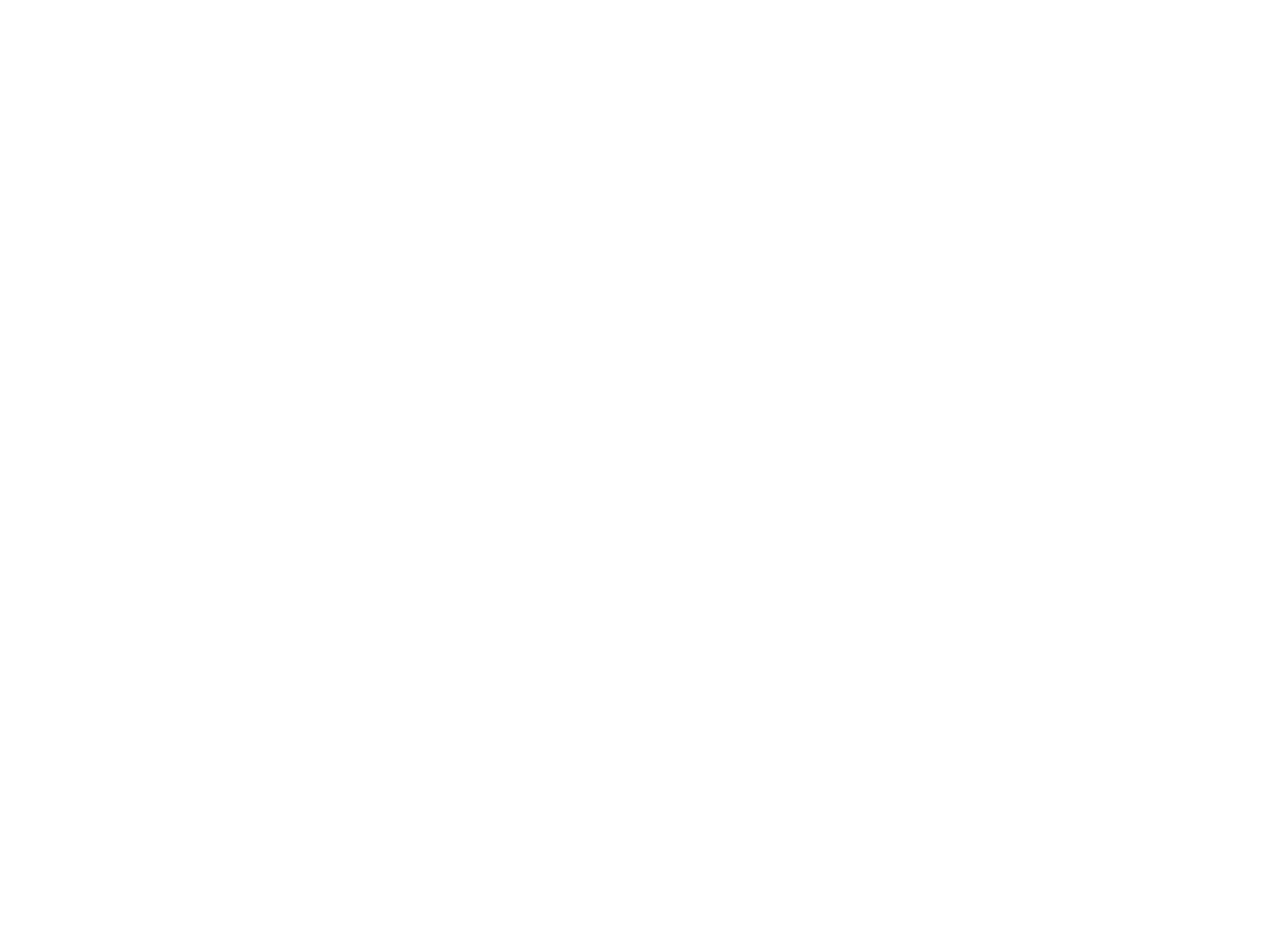
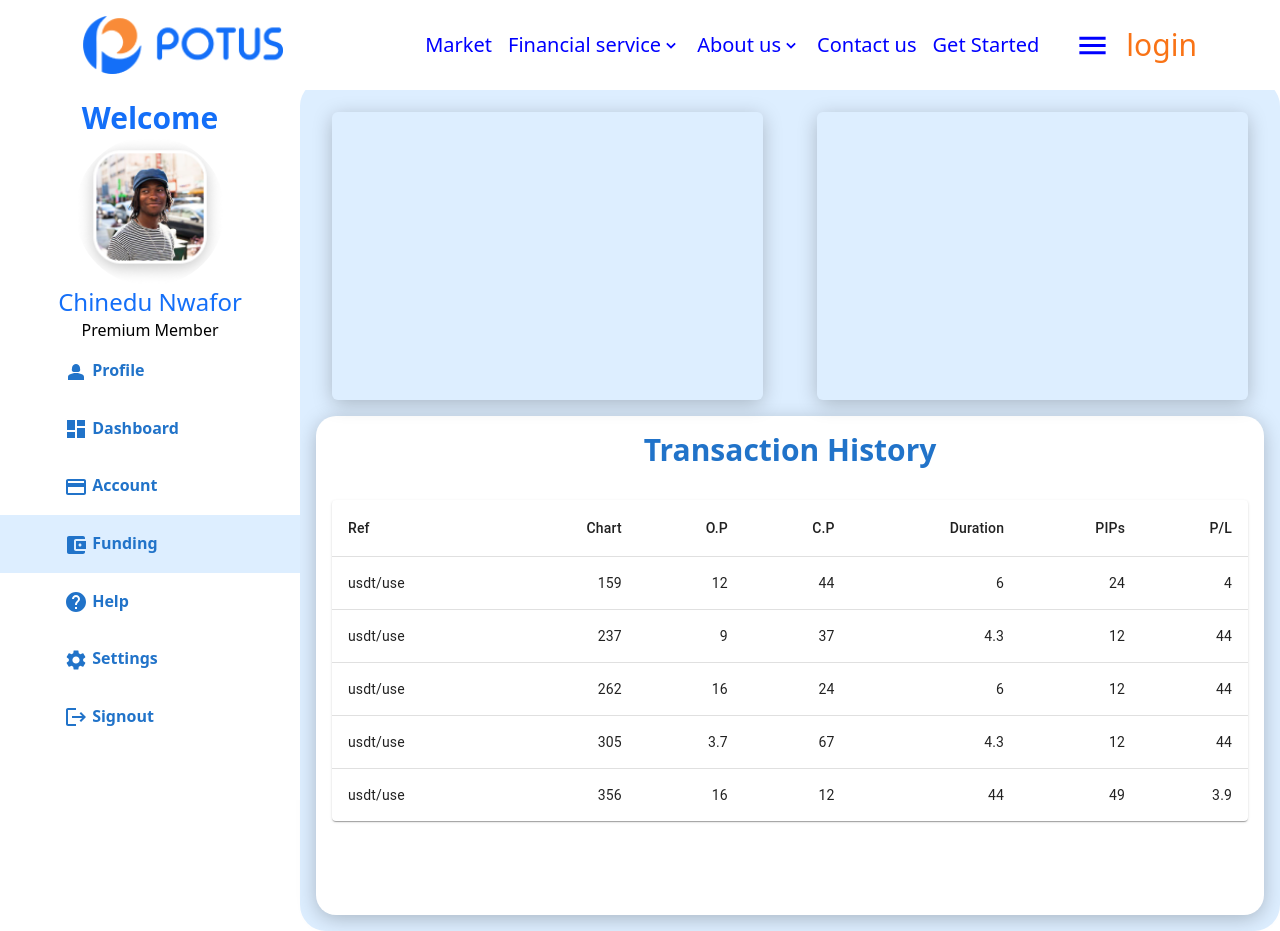
Before and after one commit to romeoscript/fitted_resources, a React (Vite) app: page /dashboards/funding in a window 1280 px wide. Before the commit this address had no page. Before the commit the page ends 800 px from the top, so only its background shows below. Built offline with nearby package versions, Linux system fonts and the light colour scheme.

Commit message:
feat:done

```diff
--- a/src/App.jsx
+++ b/src/App.jsx
@@ -8,6 +8,7 @@
 import Login from "./pages/Login";
 import Dashboard from "./pages/Dashboard";
 import Accounts from "./components/dashboard/pages/Accounts";
+import Funding from "./components/dashboard/pages/Funding";
 
 function App() {
   return (
@@ -18,6 +19,7 @@
         <Route path="/login" element={<Login />} />
         <Route path="/dashboard" element={<Dashboard />} />
         <Route path="/dashboards/account" element={<Accounts />} />
+        <Route path="/dashboards/funding" element={<Funding />} />
       </Routes>
     </>
   );
--- a/src/components/dashboard/Balance.jsx
+++ b/src/components/dashboard/Balance.jsx
@@ -2,8 +2,10 @@
 import bg from "../../assets/bg.png";
 import Donut from "./Donut";
 import PositionTable from "./PositionTable";
+import { useLocation } from "react-router-dom";
 
 const Balance = () => {
+  const location = useLocation();
   return (
     <div className="flex items-center justify-between gap-4 p-[1rem]">
       <aside
@@ -44,7 +46,8 @@
           </figure>
         </div>
       </aside>
-      {/* <aside
+      {location.pathname === "/dashboard" && (
+        <aside
           className="basis-[47%] h-[288px] rounded-md  flex justify-between"
           style={{
             boxShadow: " 0px 4px 20px -1px rgba(0, 0, 0, 0.25)",
@@ -56,9 +59,14 @@
           </div>
           <div className="basis-[70%] w-[70%] overflow-hidden">
             <PositionTable />
-          <button className="rounded-md bg-[#2173C9] w-4/5 p-[0.5rem] block m-[1rem] text-white font-bold">See All Positions</button>
+            <button className="rounded-md bg-[#2173C9] w-4/5 p-[0.5rem] block m-[1rem] text-white font-bold">
+              See All Positions
+            </button>
           </div>
-      </aside> */}
+        </aside>
+      )}
+
+      {location.pathname === "/dashboards/account" && (
         <aside
           className="basis-[47%] h-[288px] rounded-md p-[1rem] grid grid-cols-2 gap-4"
           style={{
@@ -66,23 +74,39 @@
             width: "50%",
           }}
         >
-        <div className="h-[123px] rounded-[20px] bg-[#D0FEFF] mb-[0.5rem] flex items-center justify-center flex-col text-[#2173C9]" style={{boxShadow:'0px 4px 20px -1px rgba(0, 0, 0, 0.25)'}}>
+          <div
+            className="h-[123px] rounded-[20px] bg-[#D0FEFF] mb-[0.5rem] flex items-center justify-center flex-col text-[#2173C9]"
+            style={{ boxShadow: "0px 4px 20px -1px rgba(0, 0, 0, 0.25)" }}
+          >
             <h2 className="text-3xl font-bold">59%</h2>
             <p>Trade success</p>
           </div>
-        <div className="h-[123px] rounded-[20px]  mb-[0.5rem] flex items-center justify-center flex-col text-[#2173C9]" style={{boxShadow:'0px 4px 20px -1px rgba(0, 0, 0, 0.25)', background:'rgba(40, 150, 214, 0.15)'}}>
+          <div
+            className="h-[123px] rounded-[20px]  mb-[0.5rem] flex items-center justify-center flex-col text-[#2173C9]"
+            style={{
+              boxShadow: "0px 4px 20px -1px rgba(0, 0, 0, 0.25)",
+              background: "rgba(40, 150, 214, 0.15)",
+            }}
+          >
             <h2 className="text-3xl font-bold">590%</h2>
             <p>Account ROI</p>
           </div>
-        <div className="h-[113px] rounded-[20px] bg-[#FFE6A6] mb-[0.5rem] flex items-center justify-center flex-col text-[#2173C9]" style={{boxShadow:'0px 4px 20px -1px rgba(0, 0, 0, 0.25)'}}>
+          <div
+            className="h-[113px] rounded-[20px] bg-[#FFE6A6] mb-[0.5rem] flex items-center justify-center flex-col text-[#2173C9]"
+            style={{ boxShadow: "0px 4px 20px -1px rgba(0, 0, 0, 0.25)" }}
+          >
             <h2 className="text-3xl font-bold">$5988</h2>
             <p>This Month</p>
           </div>
-        <div className="h-[113px] rounded-[20px] bg-[#5D9BF5] mb-[0.5rem] flex items-center justify-center flex-col text-[#2173C9]" style={{boxShadow:'0px 4px 20px -1px rgba(0, 0, 0, 0.25)'}}>
+          <div
+            className="h-[113px] rounded-[20px] bg-[#5D9BF5] mb-[0.5rem] flex items-center justify-center flex-col text-[#2173C9]"
+            style={{ boxShadow: "0px 4px 20px -1px rgba(0, 0, 0, 0.25)" }}
+          >
             <h2 className="text-3xl font-bold">56</h2>
             <p>Total Trade </p>
           </div>
         </aside>
+      )}
     </div>
   );
 };
--- /dev/null
+++ b/src/components/dashboard/Deposit_Withdraw.jsx
@@ -0,0 +1,22 @@
+import React from "react";
+
+const Deposit_Withdraw = () => {
+  return (
+    <div className="flex items-center justify-between gap-4 p-[1rem]">
+      <aside
+        className="basis-[47%] h-[288px] rounded-md  flex"
+        style={{ boxShadow: " 0px 4px 20px -1px rgba(0, 0, 0, 0.25)" }}
+      ></aside>
+
+      <aside
+        className="basis-[47%] h-[288px] rounded-md p-[1rem] grid grid-cols-2 gap-4"
+        style={{
+          boxShadow: " 0px 4px 20px -1px rgba(0, 0, 0, 0.25)",
+          width: "50%",
+        }}
+      ></aside>
+    </div>
+  );
+};
+
+export default Deposit_Withdraw;
--- a/src/components/dashboard/Sidebar.jsx
+++ b/src/components/dashboard/Sidebar.jsx
@@ -56,7 +56,7 @@
           </li>
         </NavLink>
         <NavLink
-          to="/dashboardh"
+          to="/dashboards/funding"
           className={({ isActive }) => (isActive ? activeLink : normalLink)}
         >
           <li className="my-[1rem] px-[4rem]">
--- /dev/null
+++ b/src/components/dashboard/TransactionHistory.jsx
@@ -0,0 +1,59 @@
+import * as React from 'react';
+import Table from '@mui/material/Table';
+import TableBody from '@mui/material/TableBody';
+import TableCell from '@mui/material/TableCell';
+import TableContainer from '@mui/material/TableContainer';
+import TableHead from '@mui/material/TableHead';
+import TableRow from '@mui/material/TableRow';
+import Paper from '@mui/material/Paper';
+
+function createData(Ref, Chart, fat, carbs, Duration, PIPs, PL) {
+  return { Ref, Chart, fat, carbs, Duration, PIPs, PL };
+}
+
+const rows = [
+  createData('usdt/use', 159, 12,44, 6.0, 24, 4.0),
+  createData('usdt/use', 237, 9.0, 37, 4.3,12,44,),
+  createData('usdt/use', 262, 16.0, 24, 6.0,12,44,),
+  createData('usdt/use', 305, 3.7, 67, 4.3,12,44,),
+  createData('usdt/use', 356, 16.0,12,44, 49, 3.9),
+];
+
+export default function TransactionHistory() {
+  return (
+    <TableContainer component={Paper}>
+      <Table sx={{ minWidth: 450 }} aria-label="simple table">
+        <TableHead>
+          <TableRow>
+            <TableCell>Ref</TableCell>
+            <TableCell align="right">Chart</TableCell>
+            <TableCell align="right">O.P</TableCell>
+            <TableCell align="right">C.P</TableCell>
+            <TableCell align="right">Duration</TableCell>
+            <TableCell align="right">PIPs</TableCell>
+            <TableCell align="right">P/L</TableCell>
+          </TableRow>
+        </TableHead>
+        <TableBody>
+          {rows.map((row) => (
+            <TableRow
+              key={row.name}
+              sx={{ '&:last-child td, &:last-child th': { border: 0 } }}
+            >
+              <TableCell component="th" scope="row">
+                {row.Ref}
+              </TableCell>
+
+              <TableCell align="right">{row.Chart}</TableCell>
+              <TableCell align="right">{row.fat}</TableCell>
+              <TableCell align="right">{row.carbs}</TableCell>
+              <TableCell align="right">{row.Duration}</TableCell>
+              <TableCell align="right">{row.PIPs}</TableCell>
+              <TableCell align="right">{row.PL}</TableCell>
+            </TableRow>
+          ))}
+        </TableBody>
+      </Table>
+    </TableContainer>
+  );
+}
--- /dev/null
+++ b/src/components/dashboard/pages/Funding.jsx
@@ -0,0 +1,25 @@
+import React from "react";
+import Deposit_Withdraw from "../Deposit_Withdraw";
+import Layout from "../Layout";
+import TransactionHistory from "../TransactionHistory";
+
+const Funding = () => {
+  return (
+    <div>
+      <Layout>
+        <Deposit_Withdraw />
+        <div
+          className="p-[1rem] h-[499px]  rounded-[20px] bg-white"
+          style={{ boxShadow: "0px 4px 20px -1px rgba(0, 0, 0, 0.25)" }}
+        >
+          <h2 className="text-center font-bold text-3xl text-[#2173C9] mb-[2rem]">
+            Transaction History
+          </h2>
+          <TransactionHistory />
+        </div>
+      </Layout>
+    </div>
+  );
+};
+
+export default Funding;
```
Lines whose indentation alone changed are shown as unchanged.
